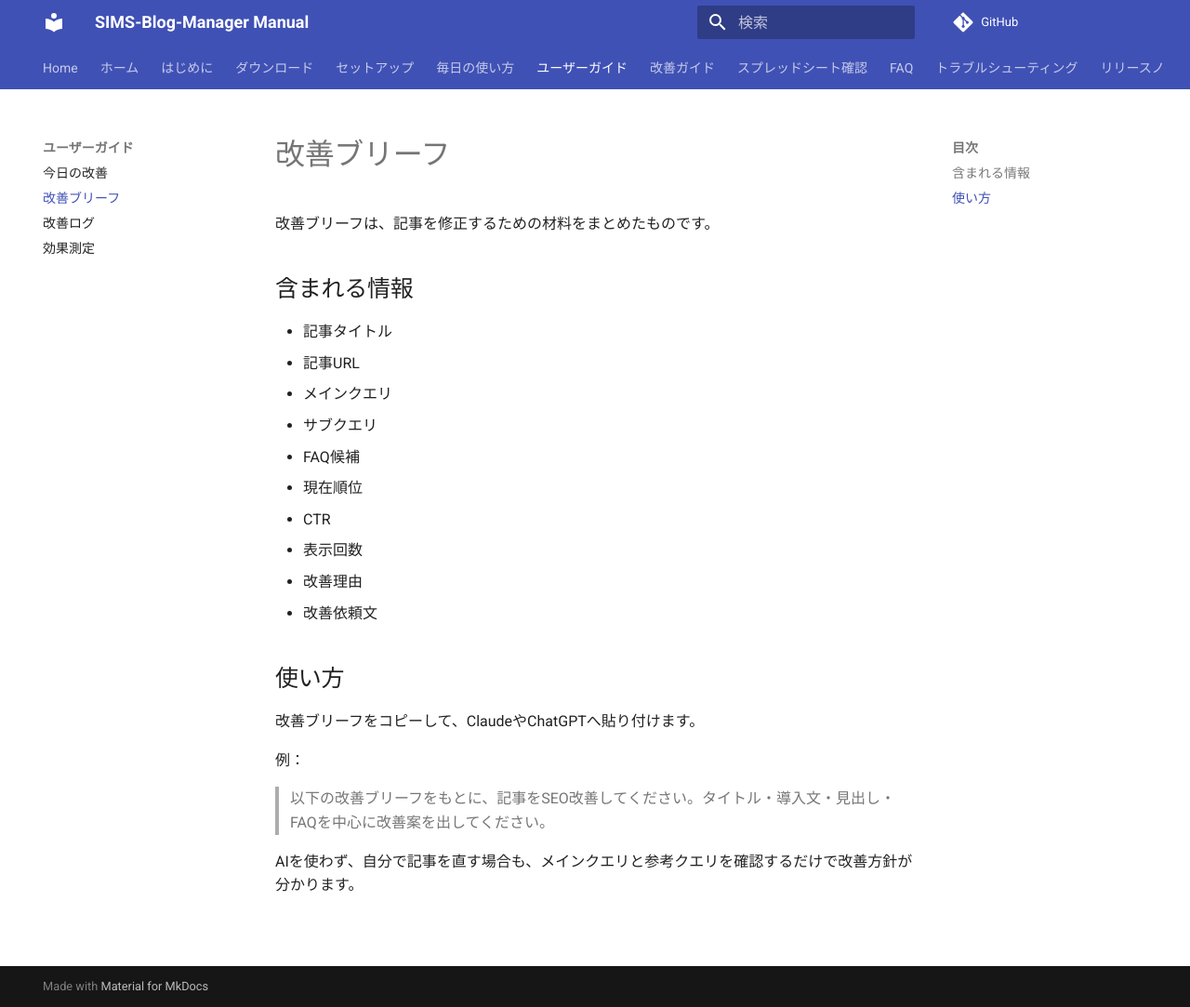
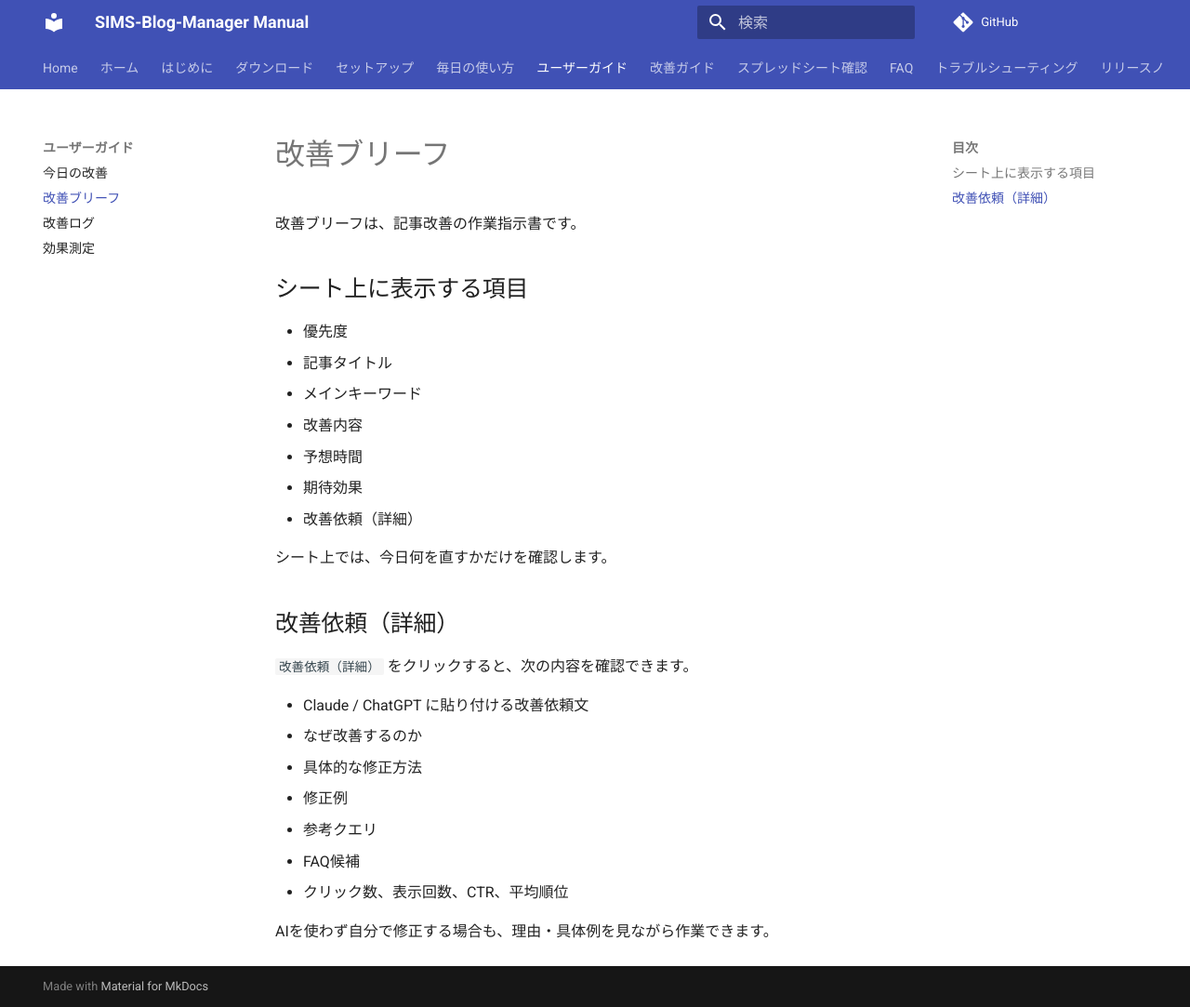
Before and after one commit to simstools55-ops/SIMS-Blog-Manager, an MkDocs documentation site: the page built from docs/user-guide/improvement-brief.md, in a window 1280 px wide and 1083 px high. Shown: the whole window at 93% size. Built offline with MkDocs 1.6.1 and Material for MkDocs 9.7.7, drawn with Linux system fonts in a browser that asks for light colours; comment, search, counter and statistics services are not loaded.

Commit message:
Product 5.0 Brief InProgress Phase 2

```diff
--- a/docs/user-guide/improvement-brief.md
+++ b/docs/user-guide/improvement-brief.md
@@ -1,26 +1,29 @@
 # 改善ブリーフ
 
-改善ブリーフは、記事を修正するための材料をまとめたものです。
+改善ブリーフは、記事改善の作業指示書です。
 
-## 含まれる情報
+## シート上に表示する項目
 
+- 優先度
 - 記事タイトル
-- 記事URL
-- メインクエリ
-- サブクエリ
+- メインキーワード
+- 改善内容
+- 予想時間
+- 期待効果
+- 改善依頼（詳細）
+
+シート上では、今日何を直すかだけを確認します。
+
+## 改善依頼（詳細）
+
+`改善依頼（詳細）` をクリックすると、次の内容を確認できます。
+
+- Claude / ChatGPT に貼り付ける改善依頼文
+- なぜ改善するのか
+- 具体的な修正方法
+- 修正例
+- 参考クエリ
 - FAQ候補
-- 現在順位
-- CTR
-- 表示回数
-- 改善理由
-- 改善依頼文
+- クリック数、表示回数、CTR、平均順位
 
-## 使い方
-
-改善ブリーフをコピーして、ClaudeやChatGPTへ貼り付けます。
-
-例：
-
-> 以下の改善ブリーフをもとに、記事をSEO改善してください。タイトル・導入文・見出し・FAQを中心に改善案を出してください。
-
-AIを使わず、自分で記事を直す場合も、メインクエリと参考クエリを確認するだけで改善方針が分かります。
+AIを使わず自分で修正する場合も、理由・具体例を見ながら作業できます。
```
Also changed, not shown: CHANGELOG.md (+5 -4 lines), PRODUCT_BODY_README.md (+6 -18 lines), README.md (+5 -10 lines), docs/user-guide/in-progress.md (added, +24 -0 lines), product/SPREADSHEET_UI_SPEC.md (+8 -17 lines), 2 other files.
